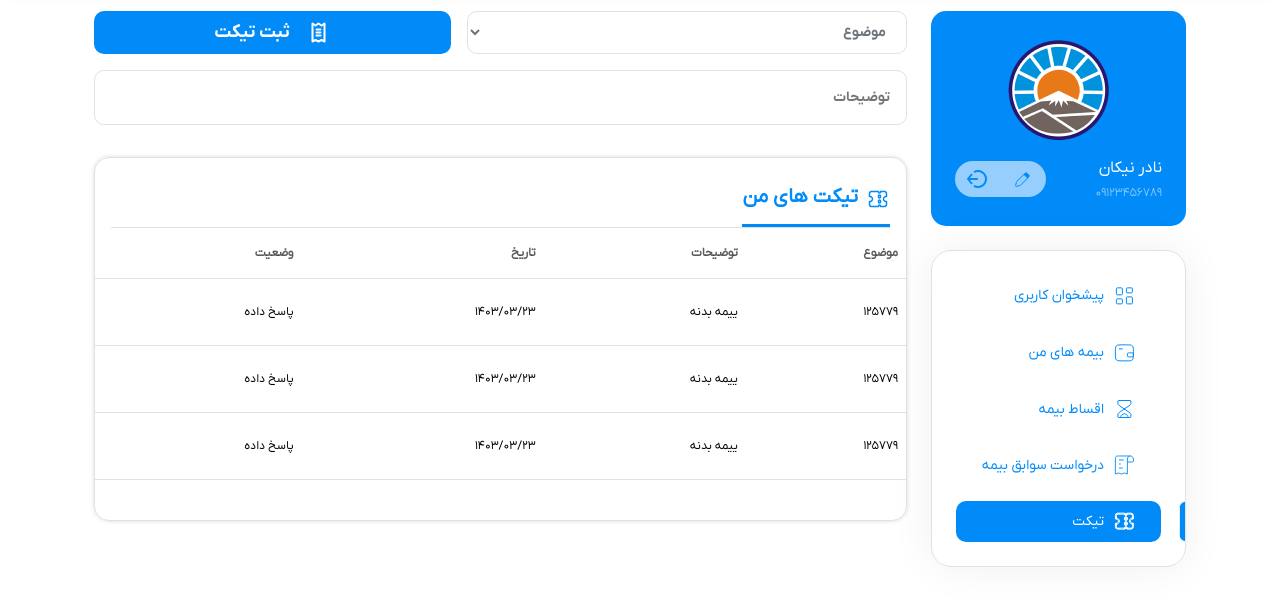
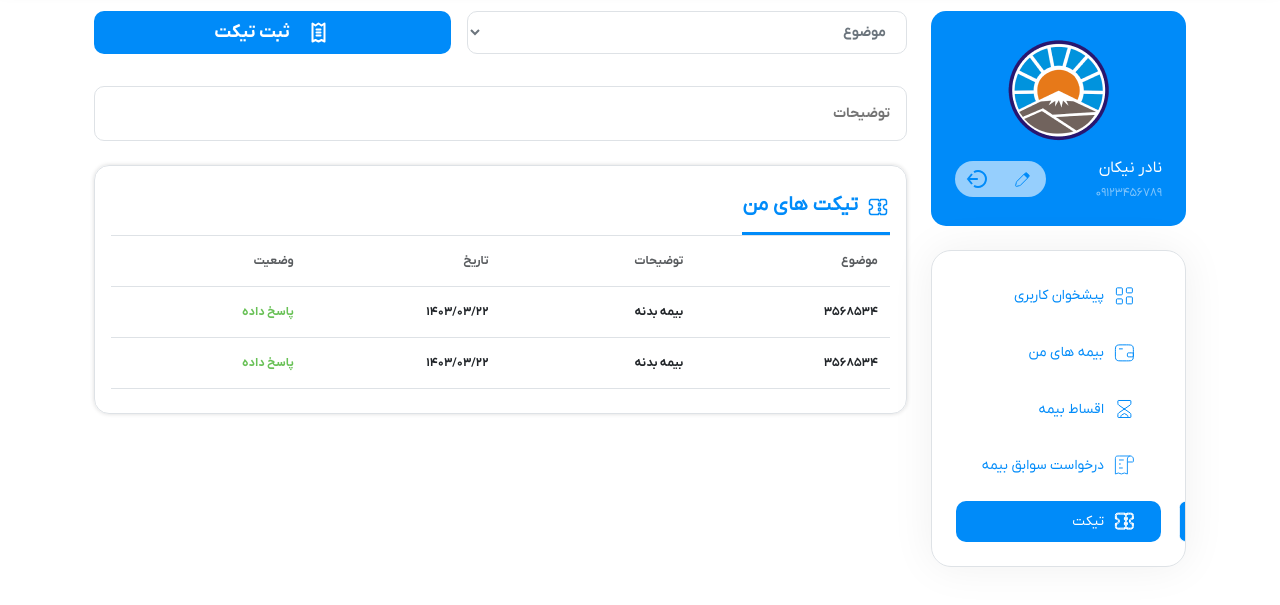
Before and after one commit to yakoobkhedri/bimeh-iran, a plain HTML site: page ticket.html in a window 1280 px wide. Shown: the part 175-780 px from the top of the page. Drawn offline with nearby package versions, Linux system fonts and the light colour scheme.

Commit message:
commit message

```diff
--- a/ticket.html
+++ b/ticket.html
@@ -395,8 +395,8 @@
           </div>
         </div>
         <div class="col-xl-9 col-lg-8 order-first order-lg-last">
-          <form>
-            <div class="d-flex flex-column flex-sm-row align-items-center gap-3 flex-column flex-sm-row">
+          <form class="d-flex flex-column gap-3">
+            <div class="d-flex order-last order-sm-first flex-column flex-sm-row align-items-center gap-3 flex-column flex-sm-row">
               <select class="h-43 w-sm-100 flex-grow-1 border rounded-10 bg-white px-3 fs-14 text-secondary font-bold">
                 <option>موضوع</option>
                 <option>موضوع</option>
@@ -422,101 +422,76 @@
               <p class="mb-1 fs-20 fs-sm-14 fw-bold text-main">تیکت های من</p>
             </div>
            </div>
-           <div class="table-responsive">
-             <table class="table table-hover fs-12">
-              <thead>
-                <tr>
-                  <th class="text-muted" scope="col">
-                    <div class="py-2">
-                      موضوع
+           <div class="table-responsive fs-12">
+            <div class="text-muted row d-none d-md-flex mx-3 font-bold border-bottom ">
+             <div class="col-3">
+              <p class="mb-0 py-3">موضوع</p>
              </div>
-                  </th>
-                  <th class="text-muted" scope="col">
-                    <div class="py-2">
-                      توضیحات
+             <div class="col-3">
+               <p class="mb-0 py-3">توضیحات</p>
               </div>
-                  </th>
-                  <th class="text-muted" scope="col">
-                    <div class="py-2">
-                      تاریخ
+              <div class="col-3">
+               <p class="mb-0 py-3">تاریخ</p>
               </div>
-                  </th>
-                  <th class="text-muted" scope="col">
-                    <div class="py-2">
-                     وضعیت
+              <div class="col-3">
+               <p class="mb-0 py-3">وضعیت</p>
               </div>
-                  </th>
-                </tr>
-              </thead>
-              <tbody>
-                <tr>
-                  <td>
-                    <div class="py-3">
-                      125779
             </div>
-                  </td>
-                  <td>
-                    <div class="py-3">
-                      ییمه بدنه
+            <div class="mt-4 mt-md-0">
+             <div class="row mx-3 overflow-hidden mb-4 mb-md-0 font-bold border-bottom rounded-md-15 shadow-md-4 border-b-md-0">
+               <div class="col-md-3 border-b-md-sky">
+                <div class="d-flex align-items-center justify-content-between">
+                 <p class="mb-0 py-3 text-muted d-md-none">موضوع:</p>
+                 <p class="mb-0 py-3">3568534</p>
                 </div>
-                  </td>
-                  <td>
-                    <div class="py-3">
-                      ۱۴۰۳/۰۳/۲۳
                </div>
-                  </td>
-                  <td>
-                    <div class="py-3">
-                      پاسخ داده
+               <div class="col-md-3 border-b-md-sky">
+                 <div class="d-flex align-items-center justify-content-between">
+                   <p class="mb-0 py-3 text-muted d-md-none">توضیحات:</p>
+                   <p class="mb-0 py-3">بیمه بدنه</p>
                   </div>
-                  </td>
-                </tr>
-                <tr>
-                  <td>
-                    <div class="py-3">
-                      125779
                 </div>
-                  </td>
-                  <td>
-                    <div class="py-3">
-                      ییمه بدنه
+                <div class="col-md-3 border-b-md-sky">
+                 <div class="d-flex align-items-center justify-content-between">
+                   <p class="mb-0 py-3 text-muted d-md-none">تاریخ:</p>
+                   <p class="mb-0 py-3">1403/03/22</p>
                   </div>
-                  </td>
-                  <td>
-                    <div class="py-3">
-                      ۱۴۰۳/۰۳/۲۳
                 </div>
-                  </td>
-                  <td>
-                    <div class="py-3">
-                      پاسخ داده
+                <div class="col-md-3 border-b-md-sky">
+                  <div class="d-flex align-items-center justify-content-between">
+                    <p class="mb-0 py-3 text-muted d-md-none">وضعیت:</p>
+                    <p class="mb-0 py-3 text-green">پاسخ داده</p>
                    </div>
-                  </td>
-                </tr>
-                <tr>
-                  <td>
-                    <div class="py-3">
-                      125779
                  </div>
-                  </td>
-                  <td>
-                    <div class="py-3">
-                      ییمه بدنه
               </div>
-                  </td>
-                  <td>
-                    <div class="py-3">
-                      ۱۴۰۳/۰۳/۲۳
+              <div class="row mx-3 overflow-hidden mb-4 mb-md-0 font-bold border-bottom rounded-md-15 shadow-md-4 border-b-md-0">
+                <div class="col-md-3 border-b-md-sky">
+                 <div class="d-flex align-items-center justify-content-between">
+                  <p class="mb-0 py-3 text-muted d-md-none">موضوع:</p>
+                  <p class="mb-0 py-3">3568534</p>
                  </div>
-                  </td>
-                  <td>
-                    <div class="py-3">
-                      پاسخ داده
                 </div>
-                  </td>
-                </tr>
-              </tbody>
-             </table>
+                <div class="col-md-3 border-b-md-sky">
+                  <div class="d-flex align-items-center justify-content-between">
+                    <p class="mb-0 py-3 text-muted d-md-none">توضیحات:</p>
+                    <p class="mb-0 py-3">بیمه بدنه</p>
+                   </div>
+                 </div>
+                 <div class="col-md-3 border-b-md-sky">
+                  <div class="d-flex align-items-center justify-content-between">
+                    <p class="mb-0 py-3 text-muted d-md-none">تاریخ:</p>
+                    <p class="mb-0 py-3">1403/03/22</p>
+                   </div>
+                 </div>
+                 <div class="col-md-3 border-b-md-sky">
+                   <div class="d-flex align-items-center justify-content-between">
+                     <p class="mb-0 py-3 text-muted d-md-none">وضعیت:</p>
+                     <p class="mb-0 py-3 text-green">پاسخ داده</p>
+                    </div>
+                  </div>
+               </div>
+            </div>
+            </div>
           </div>
           </div>
         </div>
```
Also changed, not shown: pay-ghest.html (+12 -12 lines), pay-type.html (+11 -11 lines). Lines whose indentation alone changed are shown as unchanged.
